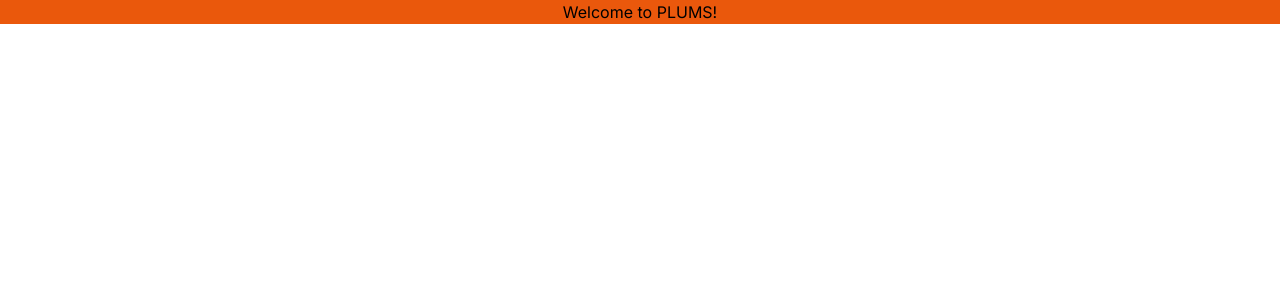
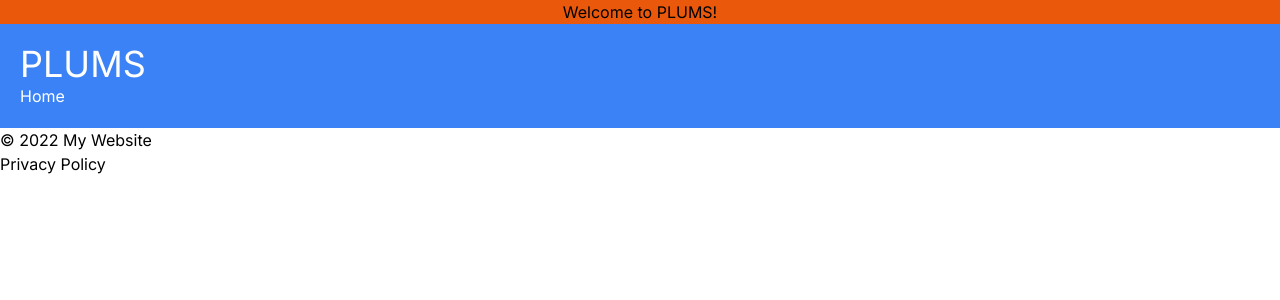
Before and after one commit to caydenpark/plums, a Next.js app: page / in a window 1280 px wide. Shown: the top 300 px of the page. Built offline with nearby package versions, Linux system fonts and the light colour scheme.

Commit message:
refactor: Update MainFooter component

```diff
--- a/src/app/components/MainFooter.tsx
+++ b/src/app/components/MainFooter.tsx
@@ -1,13 +1,8 @@
-const React = require("react");
-const { Link } = require("react-router-dom");
-
-const MainFooter = () => {
+export default function MainFooter() {
   return (
     <footer>
       <p>© 2022 My Website</p>
       <p>Privacy Policy</p>
     </footer>
   );
-};
-
-module.exports = MainFooter;
+}
--- /dev/null
+++ b/src/app/components/MainHeader.tsx
@@ -0,0 +1,16 @@
+export default function MainHeader() {
+  return (
+    <header className="bg-blue-500 text-white p-5">
+      <h1 className="text-4xl">PLUMS</h1>
+      <nav>
+        <ul className="list-none">
+          <li className="inline-block mr-4">
+            <a href="/home" className="text-white hover:text-gray-200">
+              Home
+            </a>
+          </li>
+        </ul>
+      </nav>
+    </header>
+  );
+}
--- a/src/app/layout.tsx
+++ b/src/app/layout.tsx
@@ -1,6 +1,8 @@
 import type { Metadata } from "next";
 import { Inter } from "next/font/google";
 import "./globals.css";
+import Header from "./components/MainHeader";
+import Footer from "./components/MainFooter";
 
 const inter = Inter({ subsets: ["latin"] });
 
@@ -16,7 +18,12 @@ export default function RootLayout({
 }>) {
   return (
     <html lang="en">
-      <body className={inter.className}>{children}</body>
+      <body className={inter.className}>
+        {children}
+        <Header />
+
+        <Footer />
+      </body>
     </html>
   );
 }
```
